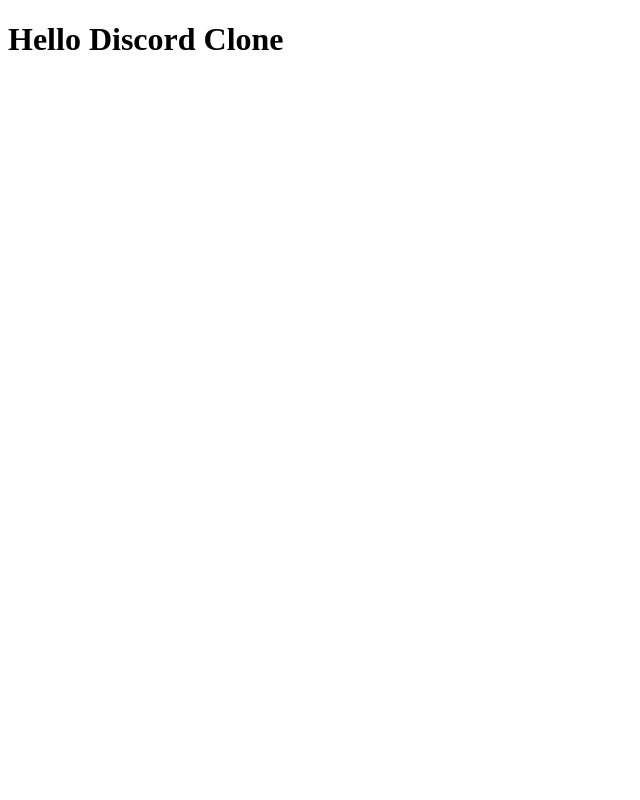
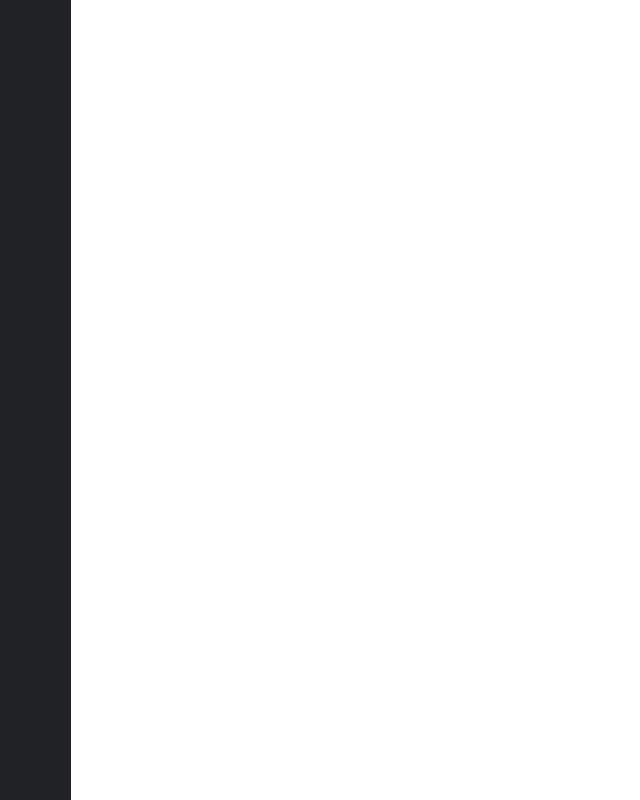
Before and after one commit to gabrielcancio/ui-clone-discord, a React (Create React App) app: page / in a window 1280 px wide. Shown: the whole page, without its empty margins (0-640 px from the left). Built offline with nearby package versions, Linux system fonts and the light colour scheme.

Commit message:
Making the base of layout

```diff
--- a/package.json
+++ b/package.json
@@ -10,9 +10,11 @@
     "@types/node": "^12.0.0",
     "@types/react": "^16.9.0",
     "@types/react-dom": "^16.9.0",
+    "@types/styled-components": "^5.1.0",
     "react": "^16.13.1",
     "react-dom": "^16.13.1",
     "react-scripts": "3.4.1",
+    "styled-components": "^5.1.1",
     "typescript": "~3.7.2"
   },
   "scripts": {
--- a/src/App.tsx
+++ b/src/App.tsx
@@ -1,8 +1,14 @@
 import React from 'react';
+import GlobalStyle from './styles/global';
+import Layout from './components/Layout';
 
 function App() {
   return (
-    <h1>Hello Discord Clone</h1>
+    <>
+      <Layout />
+
+      <GlobalStyle />
+    </>
   );
 }
 
--- /dev/null
+++ b/src/components/Layout/index.tsx
@@ -0,0 +1,13 @@
+import React from 'react';
+import { Grid } from './styles';
+import ServerList from '../ServerList';
+
+const Layout: React.FC = () => {
+    return(
+        <Grid>
+            <ServerList />
+        </Grid>
+    );
+}
+
+export default Layout;
--- /dev/null
+++ b/src/components/Layout/styles.ts
@@ -0,0 +1,25 @@
+import styled from 'styled-components' ;
+
+/**
+ * SL - Server List
+ * SN - Server Name
+ * CI - Channel Info
+ * CL - Channel List
+ * CD - Channel Data
+ * UL - User List
+ * UI - User Info
+ */
+
+export const Grid = styled.div`
+    display: grid;
+    grid-template-columns: 71px 240px auto 240px ;
+    grid-template-rows: 46px auto 52px;
+
+    grid-template-areas:
+      'SL SN CI CI'
+      'SL CL CD UL'
+      'SL UI CD UL'
+    ;
+
+    height: 100vh;
+`;
--- /dev/null
+++ b/src/components/ServerButton/index.tsx
@@ -0,0 +1,9 @@
+import React from 'react';
+
+import { Button } from './styles';
+
+const ServerButton: React.FC = () => {
+  return <div />;
+}
+
+export default ServerButton;
--- /dev/null
+++ b/src/components/ServerButton/styles.ts
@@ -0,0 +1,5 @@
+import styled from 'styled-components';
+
+export const Button = styled.div`
+
+`;
--- /dev/null
+++ b/src/components/ServerList/index.tsx
@@ -0,0 +1,27 @@
+import React from 'react';
+import ServerButton from '../ServerButton';
+import { Container, Separator } from './styles';
+
+const ServerList: React.FC = () => {
+    return(
+        <Container>
+            <ServerButton isHome />
+
+            <Separator />
+
+            <ServerButton/>
+            <ServerButton hasNotifications />
+            <ServerButton mentions={3}/>
+            <ServerButton/>
+            <ServerButton/>
+            <ServerButton/>
+            <ServerButton/>
+            <ServerButton hasNotifications />
+            <ServerButton/>
+            <ServerButton mentions={32}/>
+            <ServerButton/>
+        </Container>
+    );
+}
+
+export default ServerList;
--- /dev/null
+++ b/src/components/ServerList/styles.ts
@@ -0,0 +1,26 @@
+import styled from 'styled-components';
+
+export const Container = styled.div`
+    grid-area: SL;
+
+    display: flex;
+    flex-direction: column;
+    align-items: center;
+
+    background-color: var(--tertiary);
+    padding: 11px 0;
+
+    max-height: 100vh;
+    overflow-y: scroll;
+
+    ::-webkit-scrollbar {
+        display: none;
+    }
+`;
+
+export const Separator = styled.div`
+    width: 32px;
+    border-bottom: 2px solid var(--quartenary);
+
+    margin-bottom: 8px;
+`;
--- /dev/null
+++ b/src/styles/global.ts
@@ -0,0 +1,51 @@
+import { createGlobalStyle } from 'styled-components';
+
+export default createGlobalStyle`
+    @import url('https://fonts.googleapis.com/css2?family=Roboto:wght@300;400;500;700&display=swap');
+
+    * {
+        margin: 0;
+        padding: 0;
+        outline: 0;
+        box-sizing: border-box;
+
+        -webkit-font-smoothing: antialiased;
+    }
+
+    html, body, #root {
+        height: 100%;
+    }
+
+    *, button, input {
+        border: 0;
+        outline: 0;
+
+        font-family: 'Roboto', sans-serif;
+    }
+
+    :root {
+    --primary: #36393f;
+    --secondary: #2f3136;
+    --tertiary: rgb(32,34,37);
+    --quaternary: #292b2f;
+    --quinary: #393d42;
+    --senary: #828386;
+
+    --white: #fff;
+    --gray: #8a8c90;
+    --chat-input: rgb(64,68,75);
+    --symbol: #74777a;
+
+    --notification: #f84a4b;
+    --discord: #6e86d6;
+    --mention-detail: #f9a839;
+    --mention-message: #413f3f;
+
+    --link: #5d80d6;
+
+    --rocketseat: #7159c1;
+  }
+
+
+
+`;
```
Also changed, not shown: 2 other files (tests, documents, lock files or other folders).
